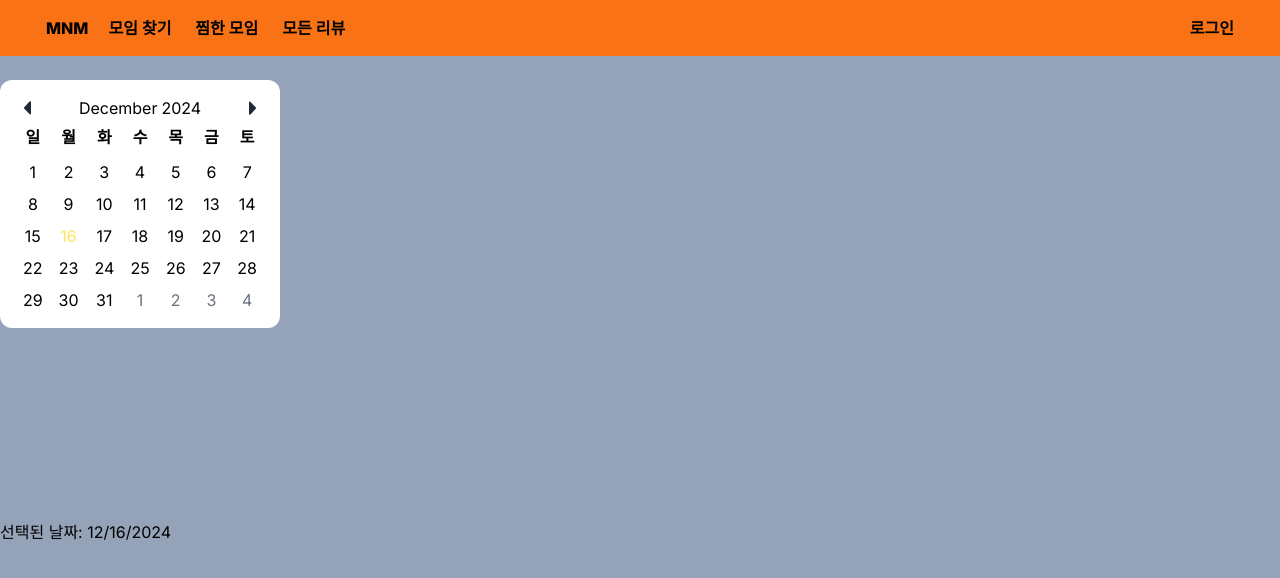
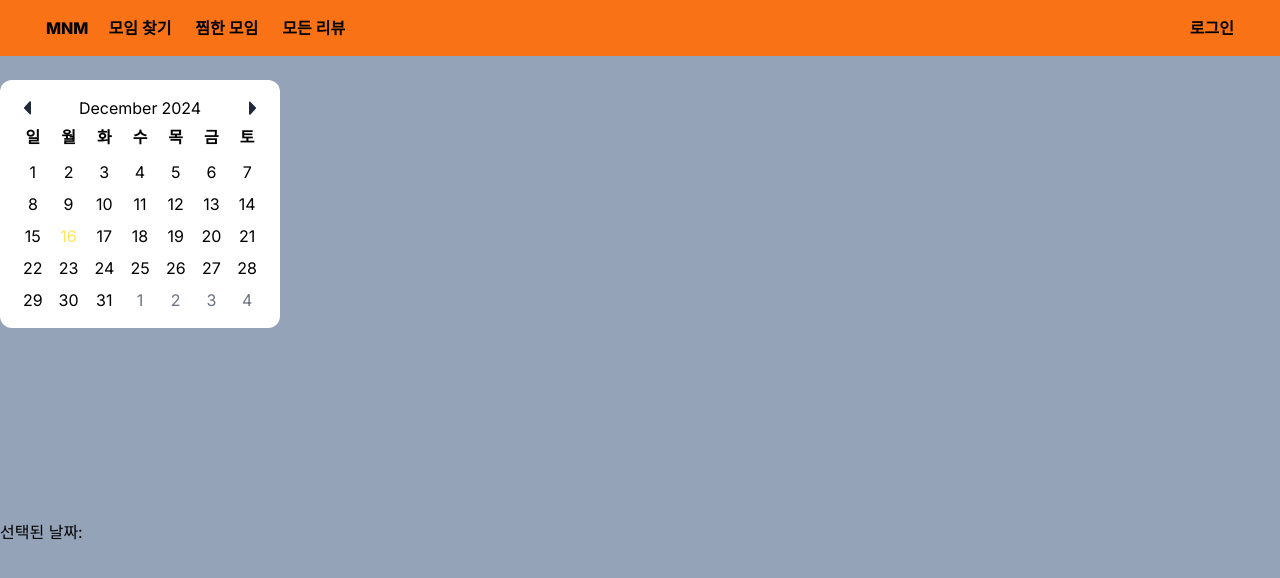
Before and after one commit to FESI5-team9/Frountend, a Next.js app: page /calendar in a window 1280 px wide. Shown: the top 578 px of the page. Built offline with nearby package versions, Linux system fonts and the light colour scheme.

Commit message:
MNM-35-refactor: 공통 component 사용 예시 변경

```diff
--- a/src/app/(testPages)/calendar/page.tsx
+++ b/src/app/(testPages)/calendar/page.tsx
@@ -1,10 +1,10 @@
 "use client";
 
-import { useState } from "react";
 import Calendar from "@/components/calendar/Calendar";
+import useDateStore from "@/store/dateStore";
 
 export default function Page() {
-  const [selectedDate, setSelectedDate] = useState(new Date());
+  const { selectedDate, setSelectedDate } = useDateStore();
 
   const handleDateSelect = (date: Date) => {
     setSelectedDate(date);
@@ -13,7 +13,7 @@ export default function Page() {
   return (
     <div className="h-screen bg-slate-400 pt-20">
       <Calendar handleDateSelect={handleDateSelect} />
-      <p className="mt-48">선택된 날짜: {selectedDate.toLocaleDateString()}</p>
+      <p className="mt-48">선택된 날짜: {selectedDate?.toLocaleDateString()}</p>
     </div>
   );
 }
```
